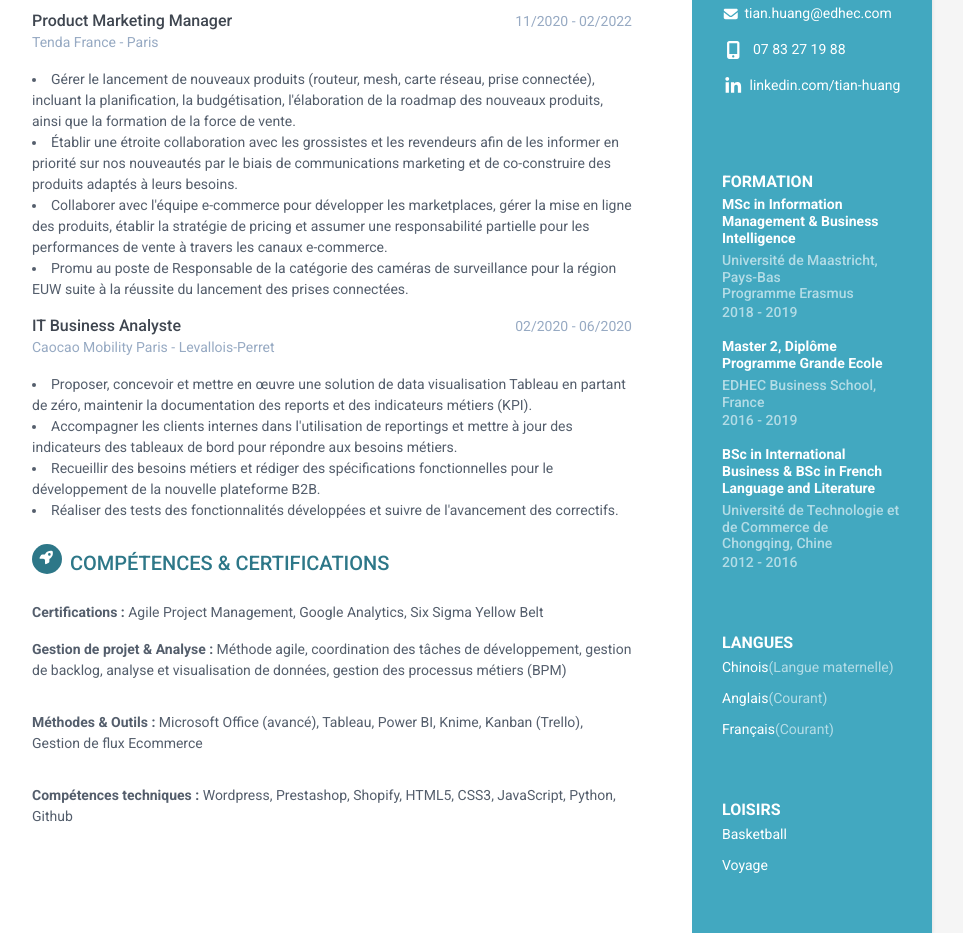
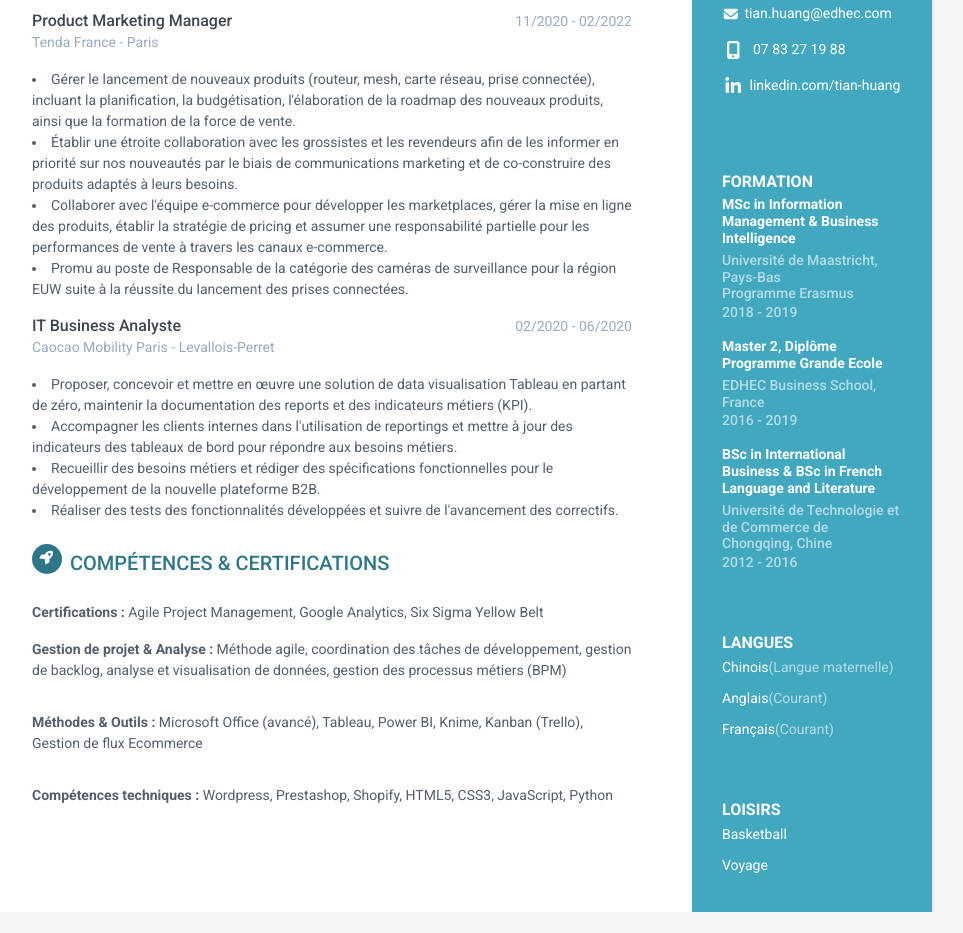
Before and after one commit to TianHuangLab/moncv, a plain HTML site: page index.html in a window 1280 px wide. Shown: the part 493-1426 px from the top of the page, without its empty margins (188-1151 px from the left). After the commit the page ends 1405 px from the top, so only its background shows below. Drawn offline with Linux system fonts and the light colour scheme.

Commit message:
Update index.html

```diff
--- a/index.html
+++ b/index.html
@@ -247,7 +247,7 @@
                         <p><b>Méthodes & Outils :</b> Microsoft Office (avancé), Tableau, Power BI, Knime, Kanban (Trello), Gestion de flux Ecommerce</p>
                    </div>
 		   <div class="item">
-                        <p><b>Compétences techniques :</b> Wordpress, Prestashop, Shopify, HTML5, CSS3, JavaScript, Python, Github</p>
+                        <p><b>Compétences techniques :</b> Wordpress, Prestashop, Shopify, HTML5, CSS3, JavaScript, Python</p>
                    </div>
 
                     <!-- <div class="item">
```
